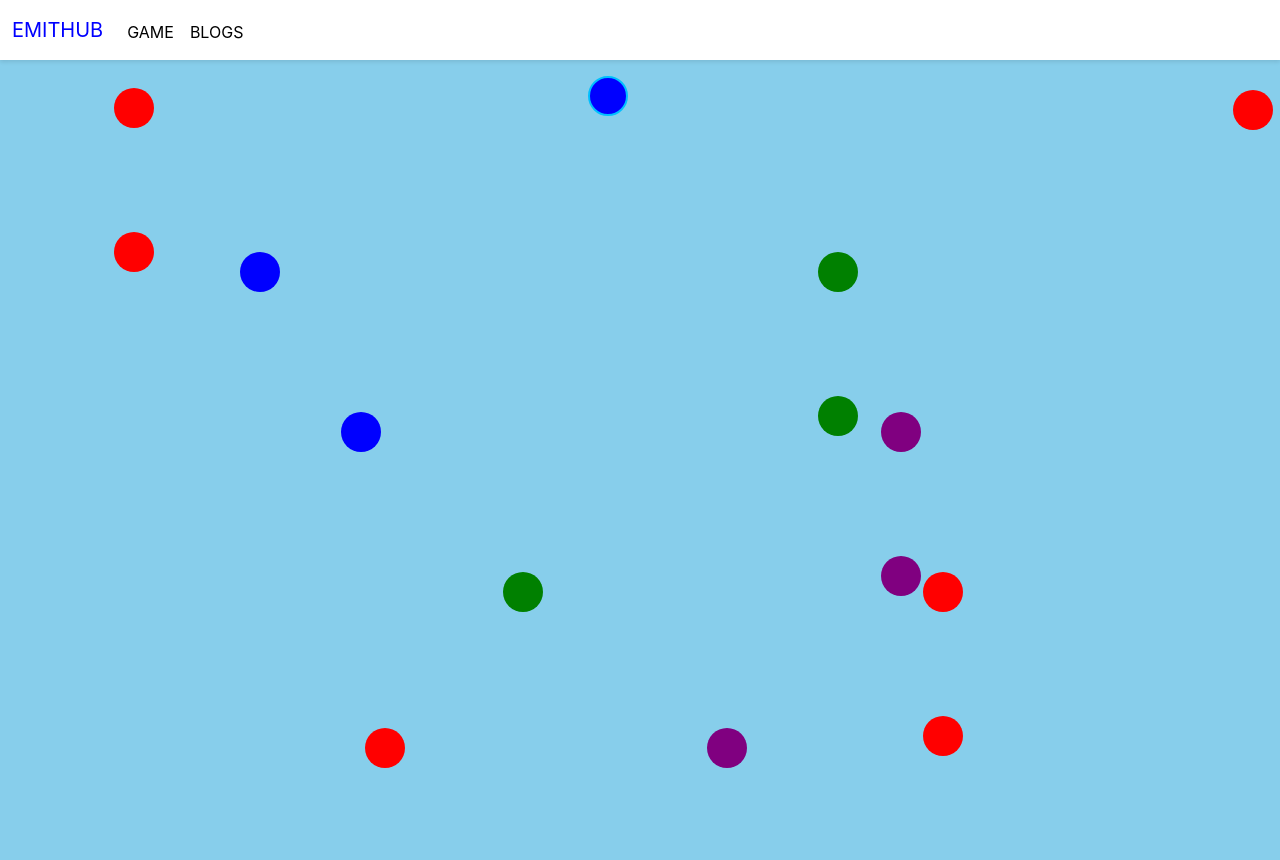
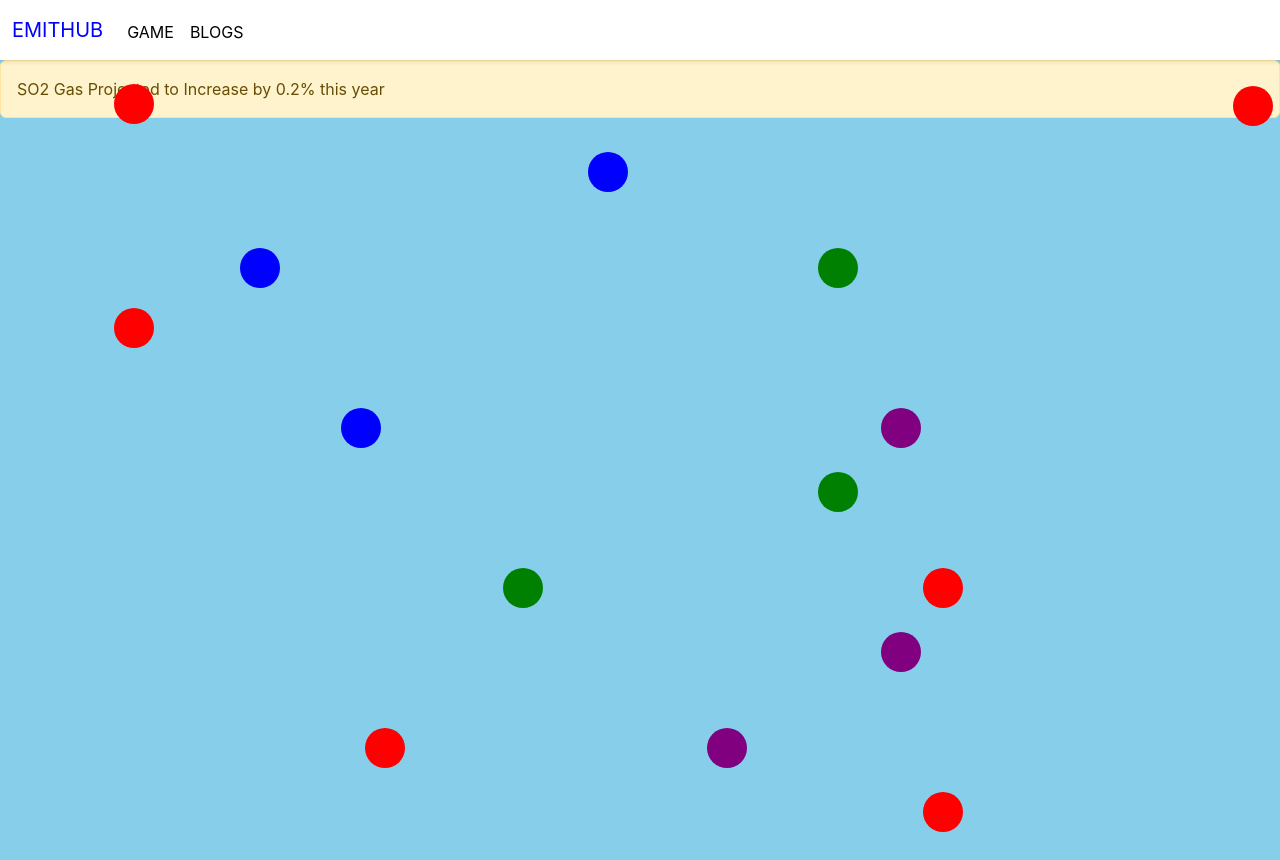
Before and after one commit to ageraustine/nasa-space-app, a React (Create React App) app: page /game in a window 1280 px wide. Both pictures are taken after a click on the element 608 px from the left and 184 px from the top of the page. Built offline with nearby package versions, Linux system fonts and the light colour scheme.

Commit message:
game alert

```diff
--- a/src/pages/Bubble.jsx
+++ b/src/pages/Bubble.jsx
@@ -11,6 +11,7 @@ const Bubble = ({ id, x, y, popped, onClick, color }) => {
   return (
     <div
       className={`bubble ${popped ? "popped" : ""}`}
+      hidden = {popped}
       style={bubbleStyle}
       onClick={() => onClick(id)}
     ></div>
--- a/src/pages/GamePage.jsx
+++ b/src/pages/GamePage.jsx
@@ -6,6 +6,8 @@ class GamePage extends Component {
     super();
     this.state = {
       bubbles: [],
+      hasPopped: false,
+      info: "SO2 Gas Projected to Increase by 0.2% this year",
     };
   }
 
@@ -54,12 +56,21 @@ class GamePage extends Component {
       bubble.id === id ? { ...bubble, popped: true } : bubble
     );
 
-    this.setState({ bubbles });
+    this.setState({ bubbles, hasPopped: true });
 
-    // Delay the removal of the clicked bubble to allow time for animation
-    setTimeout(() => {
-      this.removeBubble(id);
-    }, 1000); // Adjust the delay as needed for your animation duration
+    const infos = [
+      "CO2 Emission 8% up",
+      "Kalahari Desert Methane is 3% down",
+      "EMIT Datasets waiting for you",
+    ];
+
+    const info = infos[Math.floor(Math.random() * infos.length)];
+
+    setInterval(() => {
+      this.setState({ hasPopped: false, info: info });
+    }, 5000);
+
+    this.removeBubble(id);
   };
 
   removeBubble = (id) => {
@@ -78,6 +89,14 @@ class GamePage extends Component {
   render() {
     return (
       <div className="vh-100" style={{ backgroundColor: "skyblue" }}>
+        <div
+          class="alert alert-warning"
+          role="alert"
+          hidden={!this.state.hasPopped}
+        >
+          {this.state.info}
+        </div>
+
         <div className="w-95">
           {this.state.bubbles.map((bubble) => (
             <Bubble
```
